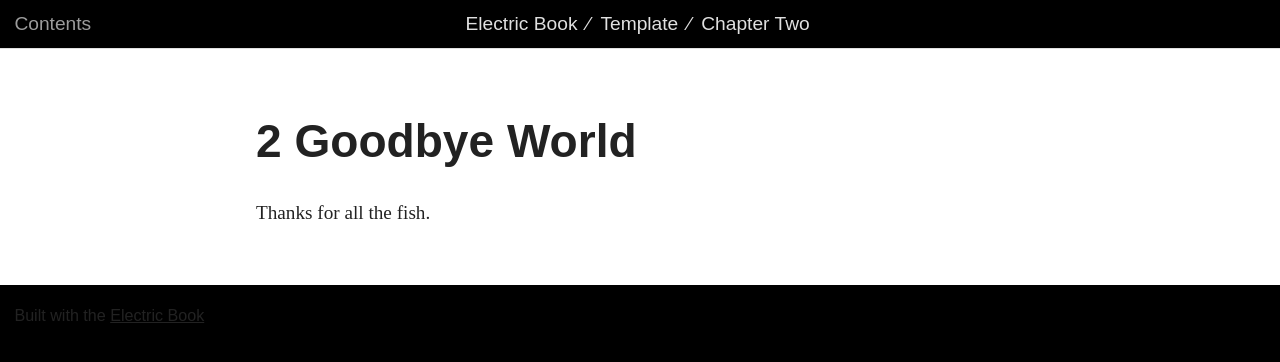
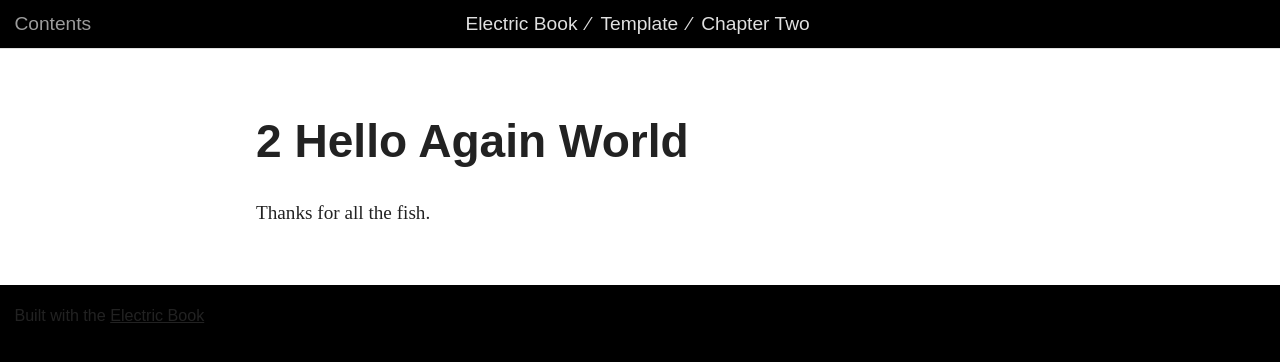
Before and after one commit to ChristinaRookie/oct-26, a Jekyll site: the page built from book/text/02.md, in a window 1280 px wide. Shown: the top 362 px of the page. Built offline with Jekyll 4.4.1, drawn with Linux system fonts in a browser that asks for light colours.

Commit message:
hello again ch2

```diff
--- a/book/text/02.md
+++ b/book/text/02.md
@@ -1,8 +1,8 @@
 ---
-title: "2. Goodbye World"
+title: "2. Hello Again World"
 ---
 
-# **2** Goodbye World
+# **2** Hello Again World
 
 Thanks for all the fish.
 {:#example-id}
```
